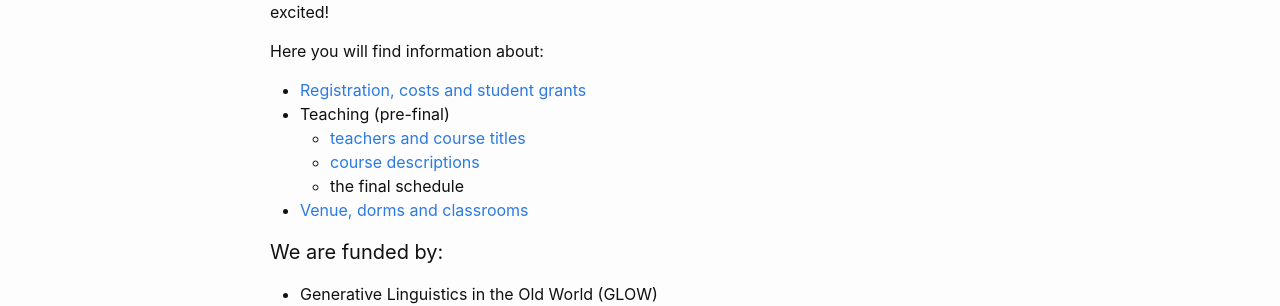
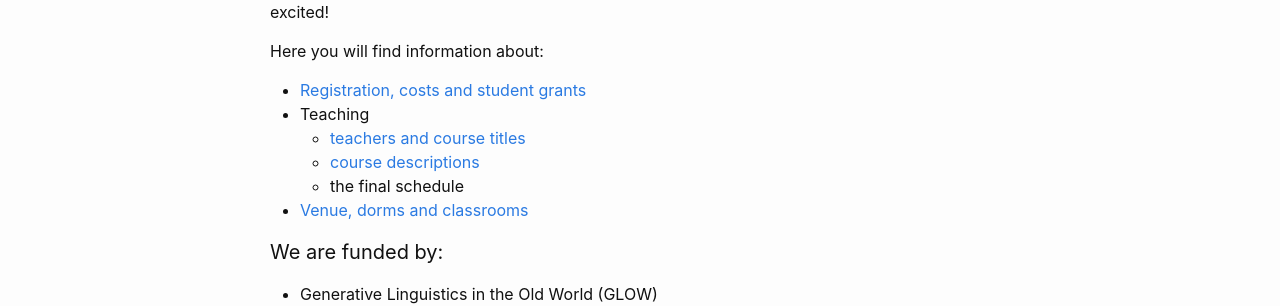
Before and after one commit to ovaschool/ovaschool.github.io, a Jekyll site: the page built from staticpages/2_ova2026.markdown, in a window 1280 px wide. Shown: the part 188-494 px from the top of the page. Built offline with Jekyll 4.4.1, drawn with Linux system fonts in a browser that asks for light colours.

Commit message:
Update 2_ova2026.markdown

```diff
--- a/staticpages/2_ova2026.markdown
+++ b/staticpages/2_ova2026.markdown
@@ -10,7 +10,7 @@ OVA 2026 takes place at the **University of Debrecen**, Hungary from **July 27-A
 
 Here you will find information about:
 - [Registration, costs and student grants](ova2026-registration.markdown)
-- Teaching (pre-final)
+- Teaching
     - [teachers and course titles](ova2026-teachers.markdown)
     - [course descriptions](ova2026-course-descriptions.markdown)
     - the final schedule
```
